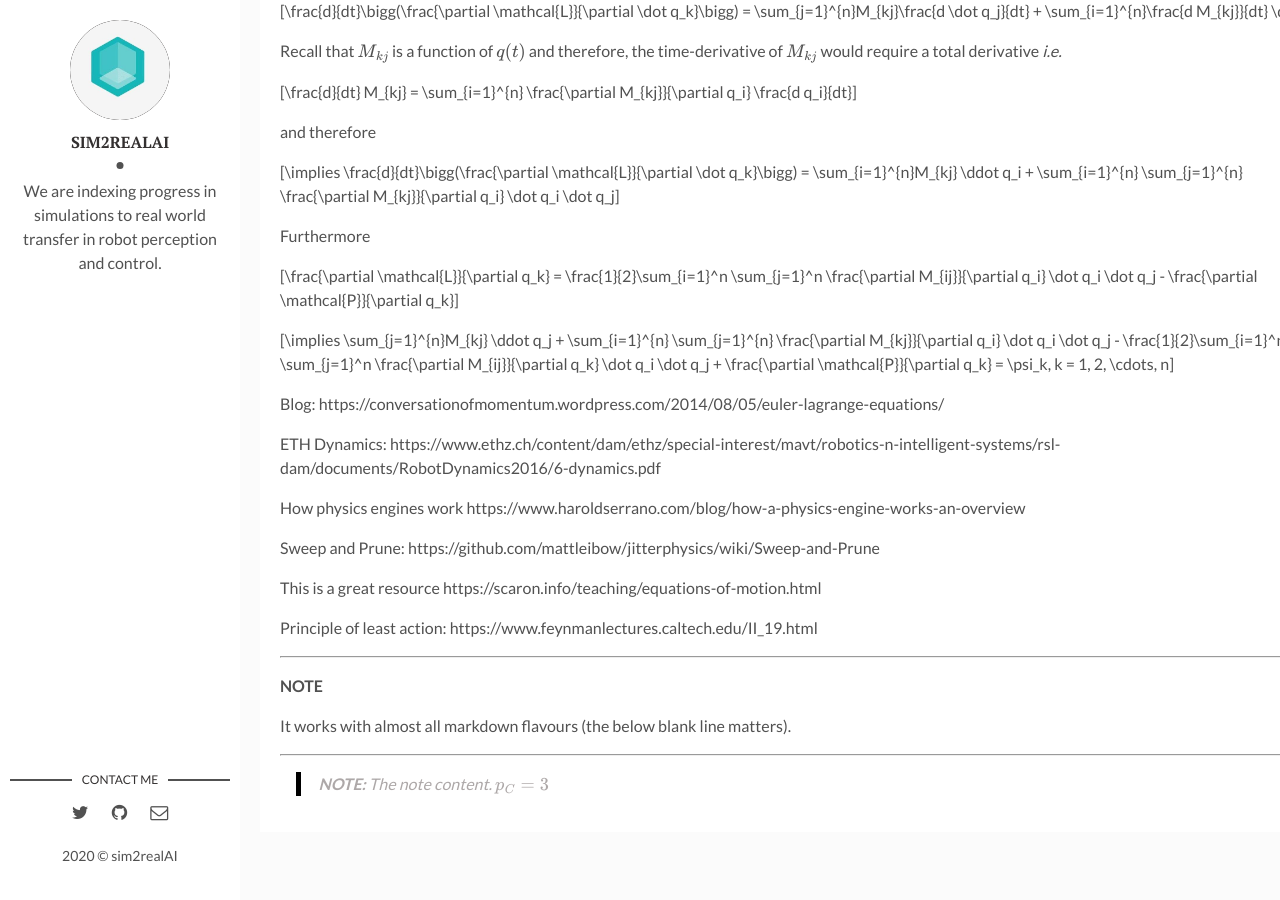
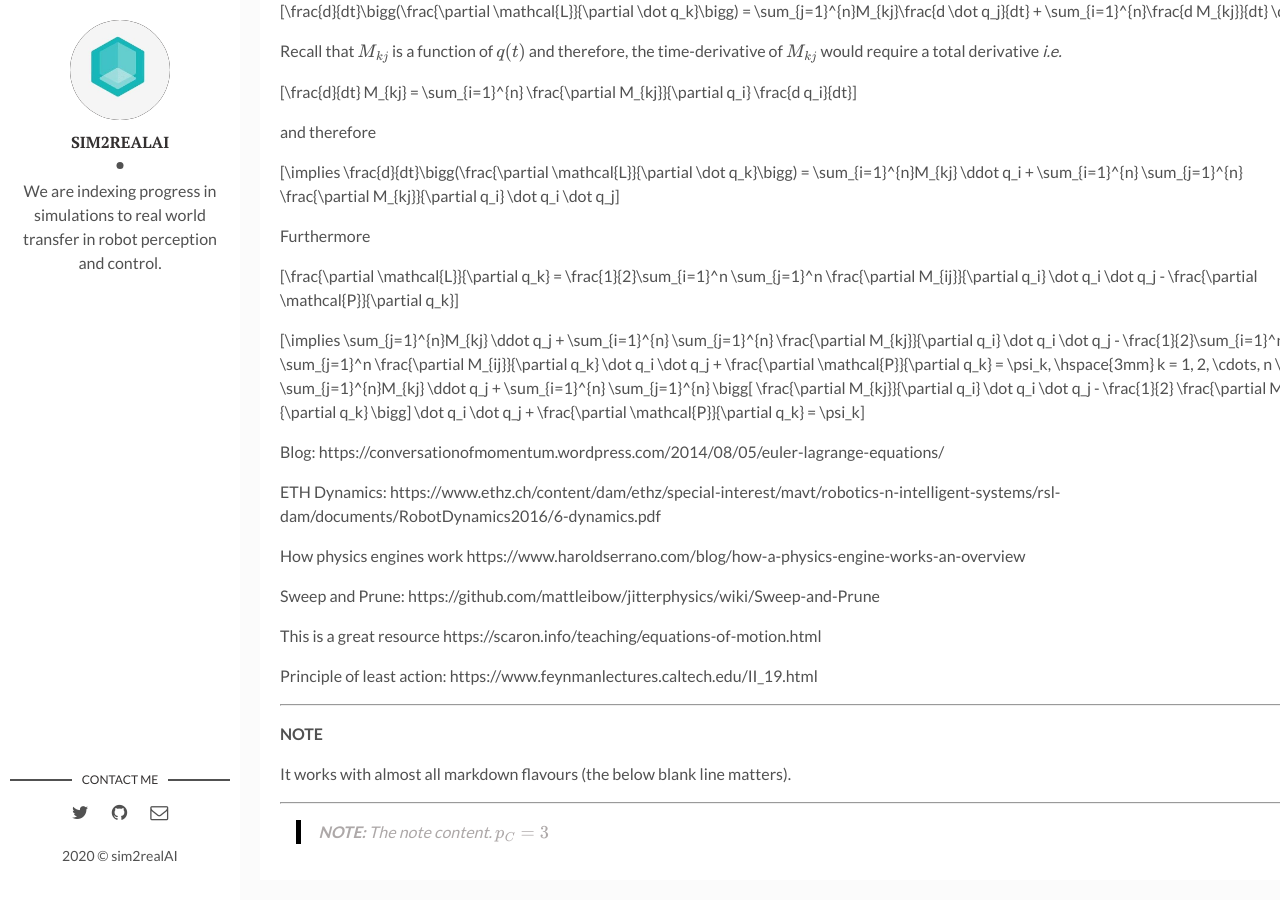
Before and after one commit to backupsim2realai/backupsim2realai.github.io, a Jekyll site: the page built from _posts/2019-04-15-Dynamic-Model-Of-Manipulators.markdown, in a window 1280 px wide and 900 px high, scrolled down 5178 px. Built offline with Jekyll 4.4.1, drawn with Linux system fonts in a browser that asks for light colours; formulas are drawn with MathJax 3.

Commit message:
editing text
Signed-off-by: Ankur Handa <ahanda@nvidia.com>

```diff
--- a/_posts/2019-04-15-Dynamic-Model-Of-Manipulators.markdown
+++ b/_posts/2019-04-15-Dynamic-Model-Of-Manipulators.markdown
@@ -236,7 +236,8 @@ Furthermore
 $$\frac{\partial \mathcal{L}}{\partial q_k} = \frac{1}{2}\sum_{i=1}^n \sum_{j=1}^n \frac{\partial M_{ij}}{\partial q_i} \dot q_i \dot q_j - \frac{\partial \mathcal{P}}{\partial q_k}$$
 
 $$
-\implies \sum_{j=1}^{n}M_{kj} \ddot q_j + \sum_{i=1}^{n} \sum_{j=1}^{n} \frac{\partial M_{kj}}{\partial q_i} \dot q_i \dot q_j - \frac{1}{2}\sum_{i=1}^n \sum_{j=1}^n \frac{\partial M_{ij}}{\partial q_k} \dot q_i \dot q_j + \frac{\partial \mathcal{P}}{\partial q_k} = \psi_k, k = 1, 2, \cdots, n
+\implies \sum_{j=1}^{n}M_{kj} \ddot q_j + \sum_{i=1}^{n} \sum_{j=1}^{n} \frac{\partial M_{kj}}{\partial q_i} \dot q_i \dot q_j - \frac{1}{2}\sum_{i=1}^n \sum_{j=1}^n \frac{\partial M_{ij}}{\partial q_k} \dot q_i \dot q_j + \frac{\partial \mathcal{P}}{\partial q_k} = \psi_k, \hspace{3mm} k = 1, 2, \cdots, n \\
+\sum_{j=1}^{n}M_{kj} \ddot q_j + \sum_{i=1}^{n} \sum_{j=1}^{n} \bigg[ \frac{\partial M_{kj}}{\partial q_i} \dot q_i \dot q_j - \frac{1}{2} \frac{\partial M_{ij}}{\partial q_k} \bigg] \dot q_i \dot q_j + \frac{\partial \mathcal{P}}{\partial q_k} = \psi_k
 $$
 
 
```
